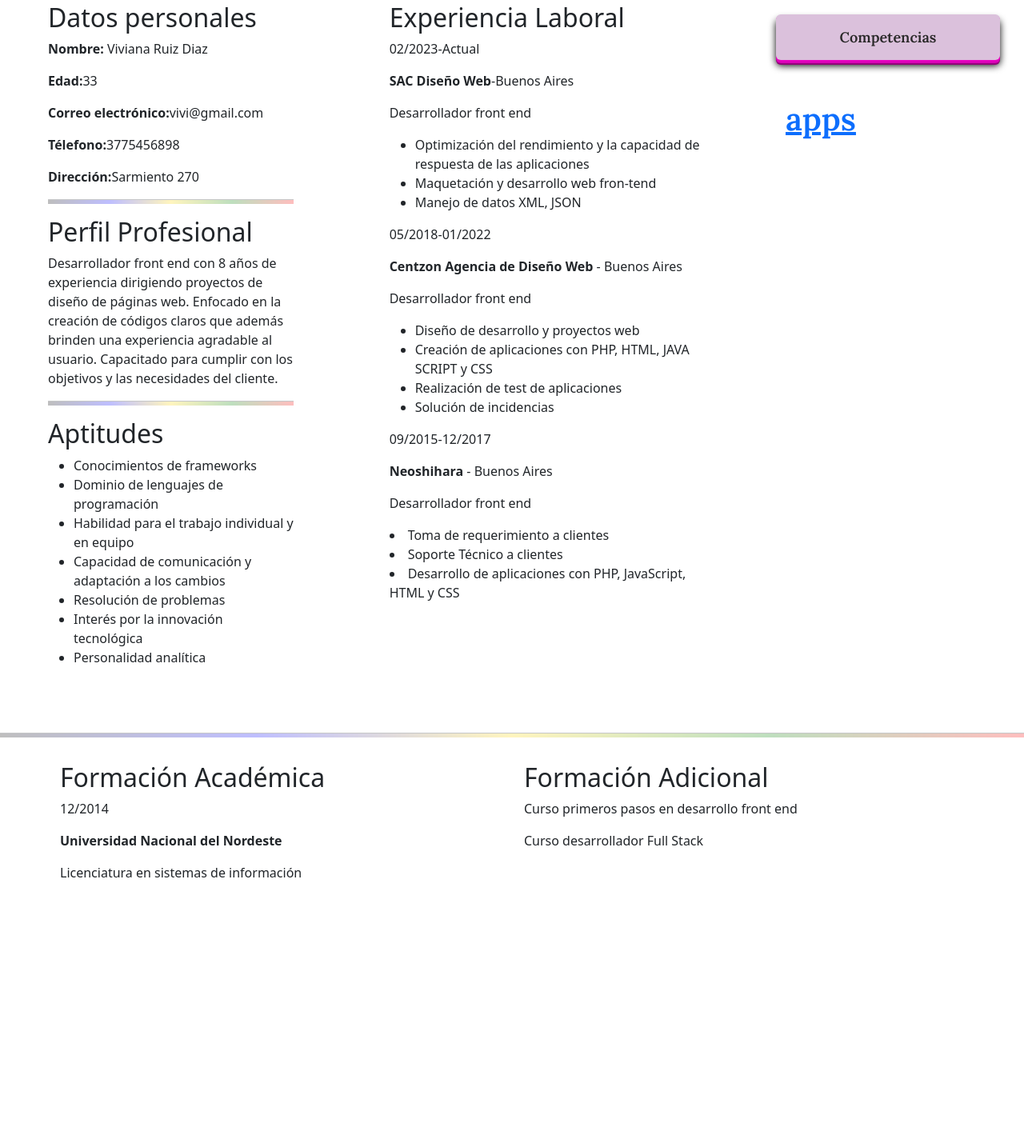
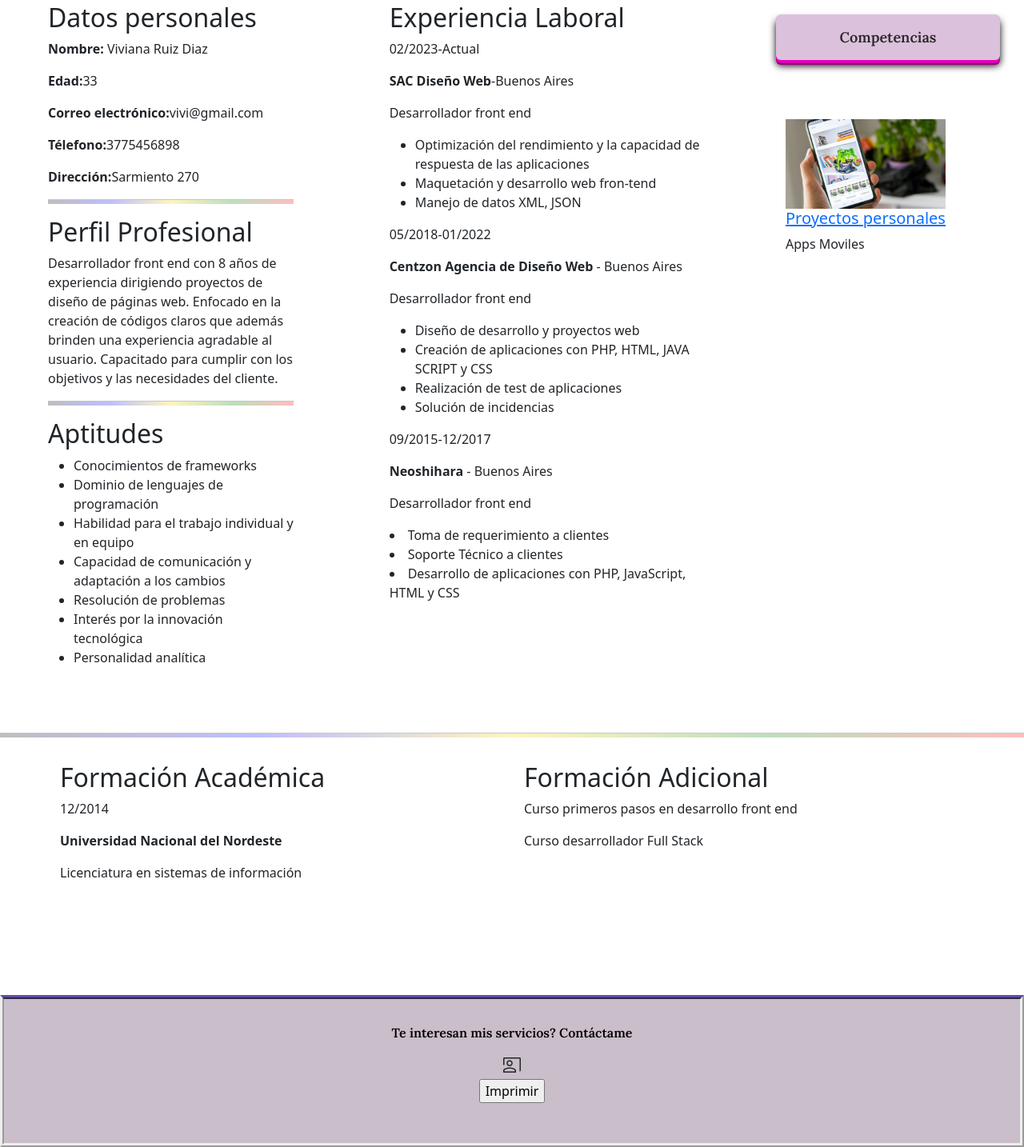
Before and after one commit to andrea-farinon93/Mi-proyecto-CV, a plain HTML site: page index.html in a window 1280 px wide. Shown: the part 349-1783 px from the top of the page at 80% size. Before the commit the page ends 1593 px from the top, so only its background shows below. Drawn offline with nearby package versions, Linux system fonts and the light colour scheme.

Commit message:
articulo

```diff
--- a/CSS/estilos.css
+++ b/CSS/estilos.css
@@ -176,3 +176,44 @@ hr {
       padding-bottom:0px;
       margin-bottom:0px;
     }
+
+    .material-symbols-outlined {
+      font-variation-settings:
+      'FILL' 0,
+      'wght' 400,
+      'GRAD' 0,
+      'opsz' 48
+    }
+
+
+
+
+article a img {
+  width: 200px;
+}
+
+article a {
+  font-size: 10px;
+}
+
+footer{
+  padding-top: 30px;
+  background-color: #cabeca;
+  border-top: #604da3;
+  border-style: ridge;
+border-width: 5px;
+}
+
+#servicios{
+    font-family: 'Lora', serif;
+    font-size: 1em;
+    color:#000;
+}
+    .flex{
+      display:flex;
+      justify-content: center;
+    }
+
+    #contacto {
+      text-align: center;
+    }
--- a/index.html
+++ b/index.html
@@ -18,6 +18,7 @@
     <link rel="preconnect" href="https://fonts.gstatic.com" crossorigin>
     <link href="https://fonts.googleapis.com/css2?family=Lora:wght@600&display=swap" rel="stylesheet"> <!--tipografia-->
     <link href="https://cdn.jsdelivr.net/npm/bootstrap@5.3.0-alpha1/dist/css/bootstrap.min.css" rel="stylesheet" integrity="sha384-GLhlTQ8iRABdZLl6O3oVMWSktQOp6b7In1Zl3/Jr59b6EGGoI1aFkw7cmDA6j6gD" crossorigin="anonymous">
+    <link rel="stylesheet" href="https://fonts.googleapis.com/css2?family=Material+Symbols+Outlined:opsz,wght,FILL,GRAD@20..48,100..700,0..1,-50..200" /> <!--Icono de contactame-->
 </head>
 
 
@@ -166,9 +167,15 @@
                     </div>
                      </div>
                     </div>
-                    <a href="article.html"> <!--articulo-->
-                      <h1>apps</h1>
+
+                <br>
+                    <article>
+                    <a href="article.html">
+                      <img src="imagenes/articulo.webp"> <!--articulo-->
+                      <h5>Proyectos personales</h5>
                     </a>
+                    <p>Apps Moviles</p>
+                    </article>
                 </div>
               </div>
                 </aside>
@@ -195,6 +202,25 @@
         </div>
     </div>
 
+<footer>
+  <div class="container-fluid">
+    <div class="row">
+      <div id="contacto">
+      <p id="servicios">
+       Te interesan mis servicios? Contáctame
+      </p>
+       <span class="material-symbols-outlined">
+        co_present
+        </span>
+      </div>
+        <div class="flex">
+        <input type="button" value="Imprimir" onclick="window.print()" />
+        </div>
+
+    </div>
+  </div>
+</footer>
+
 <!--
 
  <div id="comp">
```
Also changed, not shown: imagenes/articulo.webp (added).
